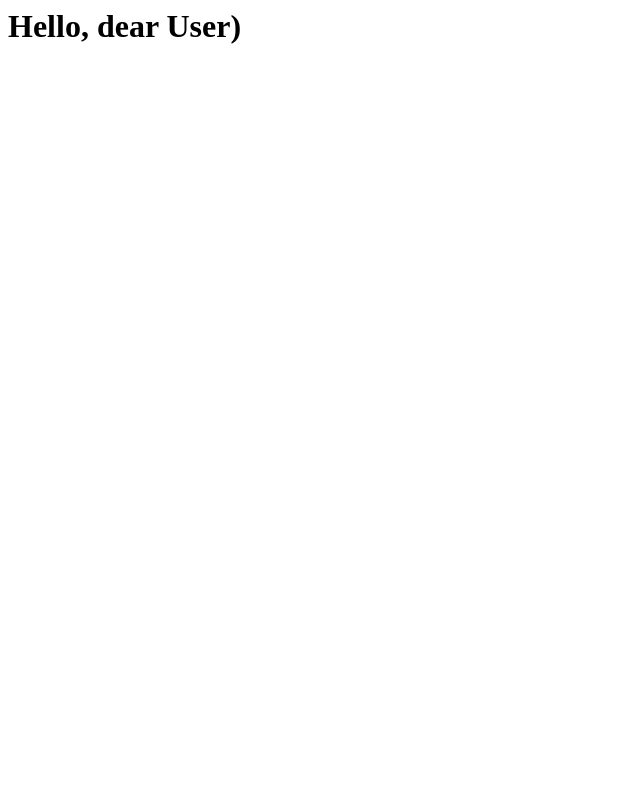
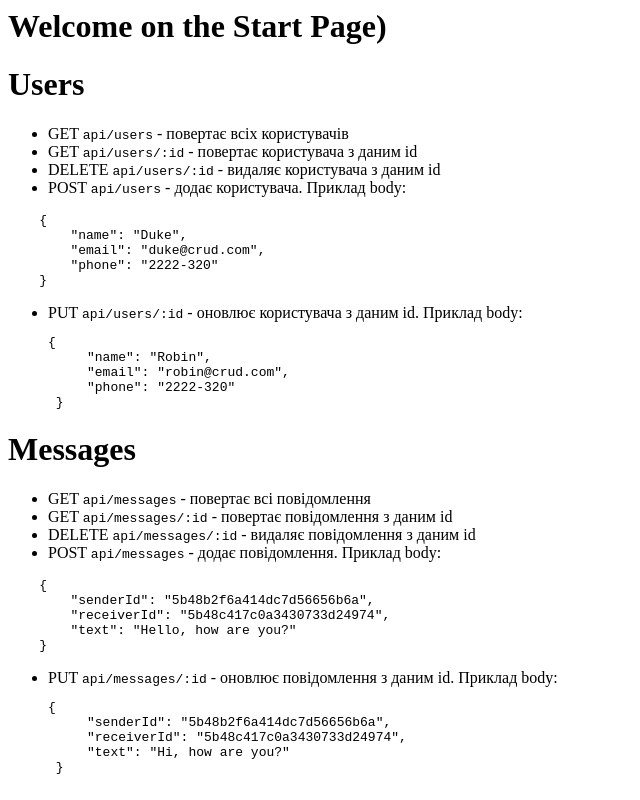
Before and after one commit to Olsheer/node-chat-backend, a website: page public/index.html in a window 1280 px wide. Shown: the whole page, without its empty margins (0-640 px from the left). Drawn offline with Linux system fonts and the light colour scheme.

Commit message:
Update index.html

```diff
--- a/public/index.html
+++ b/public/index.html
@@ -1 +1,46 @@
-<h1>Hello, dear User)</h1>
+<h1>Welcome on the Start Page)</h1>
+
+<h1><a id="Users_8"></a>Users</h1>
+<ul>
+<li>GET <code>api/users</code> - повертає всіх користувачів</li>
+<li>GET <code>api/users/:id</code> - повертає користувача з даним id</li>
+<li>DELETE <code>api/users/:id</code> - видаляє користувача з даним id</li>
+<li>POST <code>api/users</code> - додає користувача. Приклад body:</li>
+</ul>
+<pre><code>    {
+        &quot;name&quot;: &quot;Duke&quot;,
+        &quot;email&quot;: &quot;duke@crud.com&quot;,
+        &quot;phone&quot;: &quot;2222-320&quot;
+    }
+</code></pre>
+<ul>
+<li>PUT <code>api/users/:id</code> - оновлює користувача з даним id. Приклад body:<pre><code>{
+     &quot;name&quot;: &quot;Robin&quot;,
+     &quot;email&quot;: &quot;robin@crud.com&quot;,
+     &quot;phone&quot;: &quot;2222-320&quot;
+ }
+</code></pre>
+</li>
+</ul>
+<h1><a id="Messages_29"></a>Messages</h1>
+<ul>
+<li>GET <code>api/messages</code> - повертає всі повідомлення</li>
+<li>GET <code>api/messages/:id</code> - повертає повідомлення з даним id</li>
+<li>DELETE <code>api/messages/:id</code> - видаляє повідомлення з даним id</li>
+<li>POST <code>api/messages</code> - додає повідомлення. Приклад body:</li>
+</ul>
+<pre><code>    {
+        &quot;senderId&quot;: &quot;5b48b2f6a414dc7d56656b6a&quot;,
+        &quot;receiverId&quot;: &quot;5b48c417c0a3430733d24974&quot;,
+        &quot;text&quot;: &quot;Hello, how are you?&quot;
+    }
+</code></pre>
+<ul>
+<li>PUT <code>api/messages/:id</code> - оновлює повідомлення з даним id. Приклад body:<pre><code>{
+     &quot;senderId&quot;: &quot;5b48b2f6a414dc7d56656b6a&quot;,
+     &quot;receiverId&quot;: &quot;5b48c417c0a3430733d24974&quot;,
+     &quot;text&quot;: &quot;Hi, how are you?&quot;
+ }
+</code></pre>
+</li>
+</ul>
```
